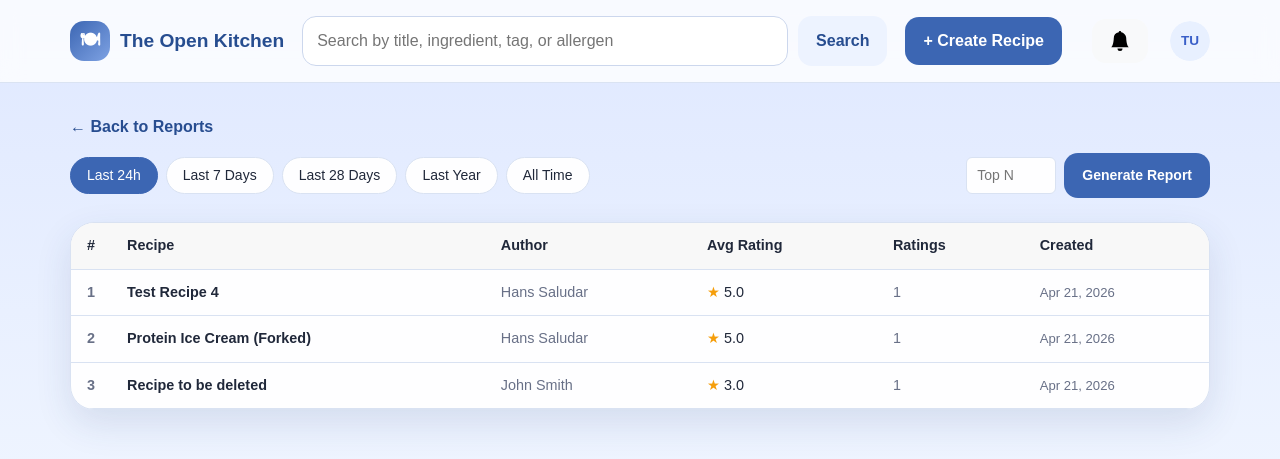
After one commit to Benc25/csc330projectdemo, a Flask app: page /curator/reports/recipes in a window 1280 px wide. The commit adds this page. Shown: the top 459 px of the page. Run offline with Flask 3, Linux system fonts and the light colour scheme; a user stored in the database is signed in; data comes from the database, SQL or seed files in the repository; both versions use the stored data as it was after the commit; some libraries are stand-ins or nearby versions.

Commit message:
Added Curator Reports

```diff
--- a/app/models.py
+++ b/app/models.py
@@ -16,6 +16,7 @@ class User(db.Model):
     avatar = db.Column(db.String(255), nullable=True)
     preferMetric = db.Column(db.Boolean, default=False, nullable=False)
     disableNotifications = db.Column(db.Boolean, default=False, nullable=False)
+    lastSeen = db.Column(db.DateTime, nullable=True, default=None)
     recipes = db.relationship('Recipe', backref='author', lazy=True)
     def set_password(self, password):
         self.password = generate_password_hash(password)
--- a/app/routes.py
+++ b/app/routes.py
@@ -2,7 +2,7 @@ from flask import render_template, request, redirect, url_for, session, flash
 import types, os, uuid
 from sqlalchemy import or_, func
 from app import app, db, mail
-from datetime import datetime
+from datetime import datetime, timedelta
 from app.forms import CreateRecipeForm, LoginForm, RegisterForm, ProfileSettingsForm
 from app.models import (
     Recipe, Ingredient, RecipeCategory, RecipeDietaryTag, RecipeAllergen,
@@ -49,6 +49,14 @@ def current_user_id():
 @app.context_processor
 def inject_current_user():
     return {'current_user': get_current_user()}
+
+@app.before_request
+def update_last_seen():
+    if 'user_id' in session:
+        user = User.query.get(session['user_id'])
+        if user:
+            user.lastSeen = datetime.now()
+            db.session.commit()
 
 def send_welcome_email(user):
     try:
@@ -906,6 +914,262 @@ def curator_dashboard():
                            stats=stats)
 
 
+@app.route('/curator/reports')
+@login_required
+def curator_reports():
+    user = get_current_user()
+    if not user or user.role != 'curator':
+        return redirect(url_for('dashboard'))
+
+    online_cutoff = datetime.now() - timedelta(minutes=5)
+    stats = {
+        'active_users': User.query.filter_by(isActive=True).count(),
+        'online_users': User.query.filter(User.lastSeen >= online_cutoff).count(),
+        'total_recipes': Recipe.query.count(),
+        'total_messages': GroupMessage.query.count(),
+    }
+
+    return render_template('curator/reports.html', stats=stats)
+
+
+@app.route('/curator/reports/user-activity')
+@login_required
+def curator_user_activity():
+    user = get_current_user()
+    if not user or user.role != 'curator':
+        return redirect(url_for('dashboard'))
+
+    online_cutoff = datetime.now() - timedelta(minutes=5)
+
+    search_query = request.args.get('q', '').strip()
+    base_q = User.query.filter_by(isActive=True)
+    if search_query:
+        base_q = base_q.filter(
+            or_(
+                User.firstName.ilike(f'%{search_query}%'),
+                User.lastName.ilike(f'%{search_query}%'),
+                User.email.ilike(f'%{search_query}%'),
+                User.role.ilike(f'%{search_query}%'),
+            )
+        )
+    active_users = base_q.all()
+    online_users = User.query.filter(User.lastSeen >= online_cutoff).all()
+
+    return render_template('curator/user_activity.html',
+                           active_users=active_users,
+                           online_users=online_users,
+                           online_cutoff=online_cutoff,
+                           search_query=search_query)
+
+
+@app.route('/curator/reports/recipes')
+@login_required
+def curator_recipe_stats():
+    user = get_current_user()
+    if not user or user.role != 'curator':
+        return redirect(url_for('dashboard'))
+
+    now = datetime.now()
+    periods = {
+        '24h':   now - timedelta(hours=24),
+        '7d':    now - timedelta(days=7),
+        '28d':   now - timedelta(days=28),
+        '1y':    now - timedelta(days=365),
+        'all':   None,
+    }
+
+    def top_recipes(since):
+        q = (
+            db.session.query(
+                Recipe,
+                func.avg(Rating.stars).label('avg_rating'),
+                func.count(Rating.id).label('rating_count'),
+                User.firstName,
+                User.lastName,
+            )
+            .join(Rating, Rating.recipeID == Recipe.id)
+            .join(User, User.id == Recipe.authorID)
+        )
+        if since:
+            q = q.filter(Recipe.dateCreated >= since)
+        q = q.group_by(Recipe.id).order_by(func.avg(Rating.stars).desc(), func.count(Rating.id).desc()).limit(10)
+        return [
+            {
+                'id': r.Recipe.id,
+                'title': r.Recipe.title,
+                'author': f'{r.firstName} {r.lastName}',
+                'avg_rating': round(r.avg_rating, 2),
+                'rating_count': r.rating_count,
+                'date_created': r.Recipe.dateCreated.strftime('%b %d, %Y'),
+            }
+            for r in q.all()
+        ]
+
+    recipe_data = {key: top_recipes(since) for key, since in periods.items()}
+
+    return render_template('curator/recipe_stats.html', recipe_data=recipe_data)
+
+
+@app.route('/curator/reports/recipes/export')
+@login_required
+def curator_recipe_stats_export():
+    user = get_current_user()
+    if not user or user.role != 'curator':
+        return redirect(url_for('dashboard'))
+
+    period = request.args.get('period', 'all')
+    try:
+        count = max(1, int(request.args.get('count', 10)))
+    except (ValueError, TypeError):
+        count = 10
+
+    now = datetime.now()
+    period_map = {
+        '24h': now - timedelta(hours=24),
+        '7d':  now - timedelta(days=7),
+        '28d': now - timedelta(days=28),
+        '1y':  now - timedelta(days=365),
+        'all': None,
+    }
+    since = period_map.get(period)
+
+    q = (
+        db.session.query(
+            Recipe,
+            func.avg(Rating.stars).label('avg_rating'),
+            func.count(Rating.id).label('rating_count'),
+            User.firstName,
+            User.lastName,
+        )
+        .join(Rating, Rating.recipeID == Recipe.id)
+        .join(User, User.id == Recipe.authorID)
+    )
+    if since:
+        q = q.filter(Recipe.dateCreated >= since)
+    q = q.group_by(Recipe.id).order_by(func.avg(Rating.stars).desc(), func.count(Rating.id).desc()).limit(count)
+
+    output = StringIO()
+    writer = csv.writer(output)
+    writer.writerow(['Rank', 'Title', 'Author', 'Avg Rating', 'Rating Count', 'Date Created'])
+    for i, r in enumerate(q.all(), start=1):
+        writer.writerow([
+            i,
+            r.Recipe.title,
+            f'{r.firstName} {r.lastName}',
+            round(r.avg_rating, 2),
+            r.rating_count,
+            r.Recipe.dateCreated.strftime('%Y-%m-%d'),
+        ])
+
+    period_labels = {'24h': 'last_24h', '7d': 'last_7_days', '28d': 'last_28_days', '1y': 'last_year', 'all': 'all_time'}
+    filename = f'top_{count}_recipes_{period_labels.get(period, period)}.csv'
+
+    return Response(
+        output.getvalue(),
+        mimetype='text/csv',
+        headers={'Content-Disposition': f'attachment; filename="{filename}"'}
+    )
+
+
+@app.route('/curator/reports/messages')
+@login_required
+def curator_message_stats():
+    import re
+    from collections import Counter, defaultdict
+
+    user = get_current_user()
+    if not user or user.role != 'curator':
+        return redirect(url_for('dashboard'))
+
+    STOP_WORDS = {
+        'the','a','an','and','or','but','in','on','at','to','for','of','with',
+        'is','it','its','was','are','be','been','being','have','has','had',
+        'do','did','does','will','would','could','should','may','might','shall',
+        'not','no','so','as','by','from','that','this','these','those','then',
+        'than','if','i','you','he','she','we','they','me','him','her','us','them',
+        'my','your','his','our','their','what','which','who','how','when','where',
+        'just','up','out','about','into','more','also','can','all','there','here',
+        'get','got','like','well','one','some','any','over','now','only','very',
+        'too','use','s','t','re','ve','ll','d','m',
+    }
+
+    now = datetime.now()
+
+    def make_buckets(bucket_type, since):
+        """Return (keys, labels) for the given bucket type."""
+        keys, labels = [], []
+        if bucket_type == 'hour':
+            for i in range(23, -1, -1):
+                t = (now - timedelta(hours=i)).replace(minute=0, second=0, microsecond=0)
+                keys.append(t.strftime('%Y-%m-%d-%H'))
+                labels.append(t.strftime('%b %d %H:00'))
+        elif bucket_type == 'day':
+            total_days = (now.date() - since.date()).days + 1
+            for i in range(total_days - 1, -1, -1):
+                t = now.date() - timedelta(days=i)
+                keys.append(t.strftime('%Y-%m-%d'))
+                labels.append(t.strftime('%b %d'))
+        else:  # month
+            if since:
+                start = since.replace(day=1, hour=0, minute=0, second=0, microsecond=0)
+            else:
+                earliest = GroupMessage.query.order_by(GroupMessage.dateSent.asc()).first()
+                start = earliest.dateSent.replace(day=1, hour=0, minute=0, second=0, microsecond=0) if earliest else now.replace(day=1)
+            cur = start
+            end = now.replace(day=1, hour=0, minute=0, second=0, microsecond=0)
+            while cur <= end:
+                keys.append(cur.strftime('%Y-%m'))
+                labels.append(cur.strftime('%b %Y'))
+                cur = (cur.replace(day=28) + timedelta(days=4)).replace(day=1)
+        return keys, labels
+
+    def compute_period(bucket_type, since):
+        keys, labels = make_buckets(bucket_type, since)
+        q = GroupMessage.query
+        if since:
+            q = q.filter(GroupMessage.dateSent >= since)
+        messages = q.with_entities(GroupMessage.content, GroupMessage.dateSent).all()
+
+        counter = Counter()
+        bucket_counts = defaultdict(Counter)
+
+        for content, sent in messages:
+            if bucket_type == 'hour':
+                key = sent.strftime('%Y-%m-%d-%H')
+            elif bucket_type == 'day':
+                key = sent.strftime('%Y-%m-%d')
+            else:
+                key = sent.strftime('%Y-%m')
+
+            words = re.findall(r"[a-zA-Z']+", content.lower())
+            for w in words:
+                w = w.strip("'")
+                if len(w) > 1 and w not in STOP_WORDS:
+                    counter[w] += 1
+                    bucket_counts[key][w] += 1
+
+        top_words = counter.most_common(25)
+        series = {word: [bucket_counts[k][word] for k in keys] for word, _ in top_words}
+
+        return {
+            'words': [[w, c] for w, c in top_words],
+            'labels': labels,
+            'series': series,
+        }
+
+    period_configs = [
+        ('24h', 'hour',  now - timedelta(hours=24)),
+        ('7d',  'day',   now - timedelta(days=7)),
+        ('28d', 'day',   now - timedelta(days=28)),
+        ('1y',  'month', now - timedelta(days=365)),
+        ('all', 'month', None),
+    ]
+
+    word_data = {key: compute_period(bt, since) for key, bt, since in period_configs}
+
+    return render_template('curator/message_stats.html', word_data=word_data)
+
+
 @app.route('/curator/user/<int:user_id>')
 @login_required
 def curator_user_profile(user_id):
--- a/app/templates/base.html
+++ b/app/templates/base.html
@@ -99,6 +99,15 @@
                                 Profile Settings
                             </a>
                         </li>
+
+                        {% if current_user and current_user.role == 'curator' %}
+                        <li><hr class="dropdown-divider"></li>
+                        <li>
+                            <a class="dropdown-item" href="{{ url_for('curator_reports') }}">
+                                Reports
+                            </a>
+                        </li>
+                        {% endif %}
 
                         <li><hr class="dropdown-divider"></li>
 
--- /dev/null
+++ b/app/templates/curator/recipe_stats.html
@@ -0,0 +1,110 @@
+{% extends "base.html" %}
+{% block title %}Recipe Stats | The Open Kitchen{% endblock %}
+
+{% block content %}
+<a href="{{ url_for('curator_reports') }}" class="back-link">← Back to Reports</a>
+
+<!-- Time range toggle + export -->
+<div style="display: flex; align-items: center; justify-content: space-between; gap: 16px; margin-bottom: 24px; flex-wrap: wrap;">
+    <div style="display: flex; gap: 8px; flex-wrap: wrap;">
+        <button class="time-btn active" data-period="24h">Last 24h</button>
+        <button class="time-btn" data-period="7d">Last 7 Days</button>
+        <button class="time-btn" data-period="28d">Last 28 Days</button>
+        <button class="time-btn" data-period="1y">Last Year</button>
+        <button class="time-btn" data-period="all">All Time</button>
+    </div>
+    <form id="exportForm" action="{{ url_for('curator_recipe_stats_export') }}" method="GET" style="display: flex; align-items: center; gap: 8px;">
+        <input type="hidden" name="period" id="exportPeriod" value="24h">
+        <input type="number" name="count" id="exportCount" min="1" max="1000" placeholder="Top N"
+               style="width: 90px; padding: 7px 10px; border: 1px solid var(--line); border-radius: 6px; font-size: .875rem; background: var(--surface); color: var(--text);">
+        <button type="submit" class="btn btn-primary" style="white-space: nowrap; font-size: .875rem;">Generate Report</button>
+    </form>
+</div>
+
+<!-- Tables (one per period, shown/hidden by JS) -->
+{% for period, rows in recipe_data.items() %}
+<div class="period-table" id="table-{{ period }}" style="display: {{ 'block' if period == '24h' else 'none' }};">
+    {% if rows %}
+    <div class="recipe-card" style="padding: 0; overflow: hidden;">
+        <table style="width: 100%; border-collapse: collapse; font-size: .9rem;">
+            <thead>
+                <tr style="border-bottom: 1px solid var(--line); background: var(--surface-alt, #f8f8f8);">
+                    <th style="padding: 12px 16px; text-align: left; font-weight: 600; width: 40px;">#</th>
+                    <th style="padding: 12px 16px; text-align: left; font-weight: 600;">Recipe</th>
+                    <th style="padding: 12px 16px; text-align: left; font-weight: 600;">Author</th>
+                    <th style="padding: 12px 16px; text-align: left; font-weight: 600;">Avg Rating</th>
+                    <th style="padding: 12px 16px; text-align: left; font-weight: 600;">Ratings</th>
+                    <th style="padding: 12px 16px; text-align: left; font-weight: 600;">Created</th>
+                </tr>
+            </thead>
+            <tbody>
+                {% for row in rows %}
+                <tr style="border-bottom: 1px solid var(--line);">
+                    <td style="padding: 12px 16px; color: var(--muted); font-weight: 700;">{{ loop.index }}</td>
+                    <td style="padding: 12px 16px;">
+                        <a href="{{ url_for('view_recipe', recipe_id=row.id) }}" style="text-decoration: none; color: inherit; font-weight: 600;">
+                            {{ row.title }}
+                        </a>
+                    </td>
+                    <td style="padding: 12px 16px; color: var(--muted);">{{ row.author }}</td>
+                    <td style="padding: 12px 16px;">
+                        <span style="display: inline-flex; align-items: center; gap: 4px;">
+                            <span style="color: #f59e0b;">★</span>
+                            {{ row.avg_rating }}
+                        </span>
+                    </td>
+                    <td style="padding: 12px 16px; color: var(--muted);">{{ row.rating_count }}</td>
+                    <td style="padding: 12px 16px; color: var(--muted); font-size: .82rem;">{{ row.date_created }}</td>
+                </tr>
+                {% endfor %}
+            </tbody>
+        </table>
+    </div>
+    {% else %}
+    <div class="empty-state">
+        <h3>No rated recipes</h3>
+        <p>No recipes with ratings found for this time period.</p>
+    </div>
+    {% endif %}
+</div>
+{% endfor %}
+
+<style>
+    .time-btn {
+        padding: 7px 16px;
+        border: 1px solid var(--line);
+        border-radius: 20px;
+        background: var(--surface);
+        color: var(--text);
+        font-size: .875rem;
+        cursor: pointer;
+        transition: background .15s, color .15s, border-color .15s;
+    }
+    .time-btn:hover {
+        border-color: var(--primary);
+        color: var(--primary);
+    }
+    .time-btn.active {
+        background: var(--primary);
+        color: #fff;
+        border-color: var(--primary);
+    }
+</style>
+
+<script>
+    const buttons = document.querySelectorAll('.time-btn');
+    const exportPeriod = document.getElementById('exportPeriod');
+
+    buttons.forEach(btn => {
+        btn.addEventListener('click', () => {
+            buttons.forEach(b => b.classList.remove('active'));
+            btn.classList.add('active');
+
+            document.querySelectorAll('.period-table').forEach(t => t.style.display = 'none');
+            document.getElementById('table-' + btn.dataset.period).style.display = 'block';
+
+            exportPeriod.value = btn.dataset.period;
+        });
+    });
+</script>
+{% endblock %}
```
Also changed, not shown: app/templates/curator/message_stats.html (added, +177 -0 lines), app/templates/curator/reports.html (added, +40 -0 lines), app/templates/curator/user_activity.html (added, +86 -0 lines), migrations/versions/a1b2c3d4e5f6_add_lastseen_to_user.py (added, +26 -0 lines), app/recipe.db.
